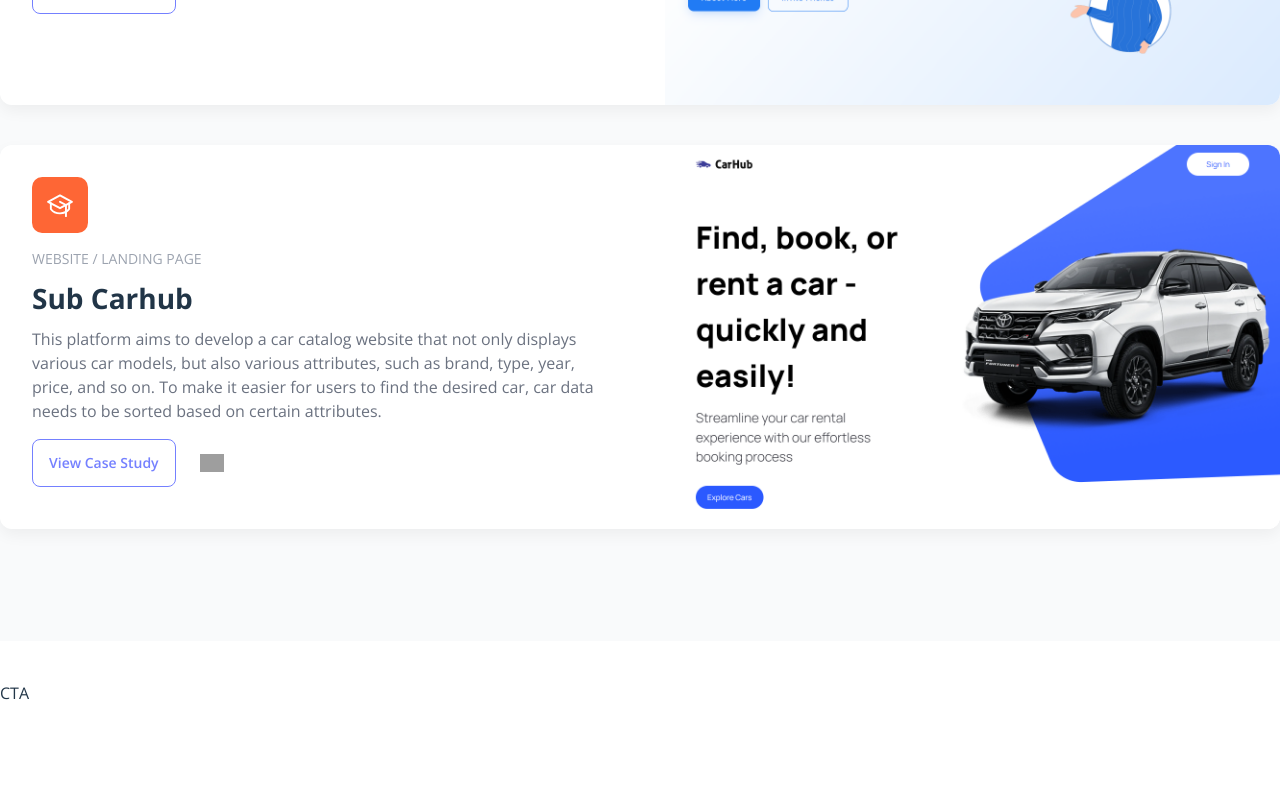
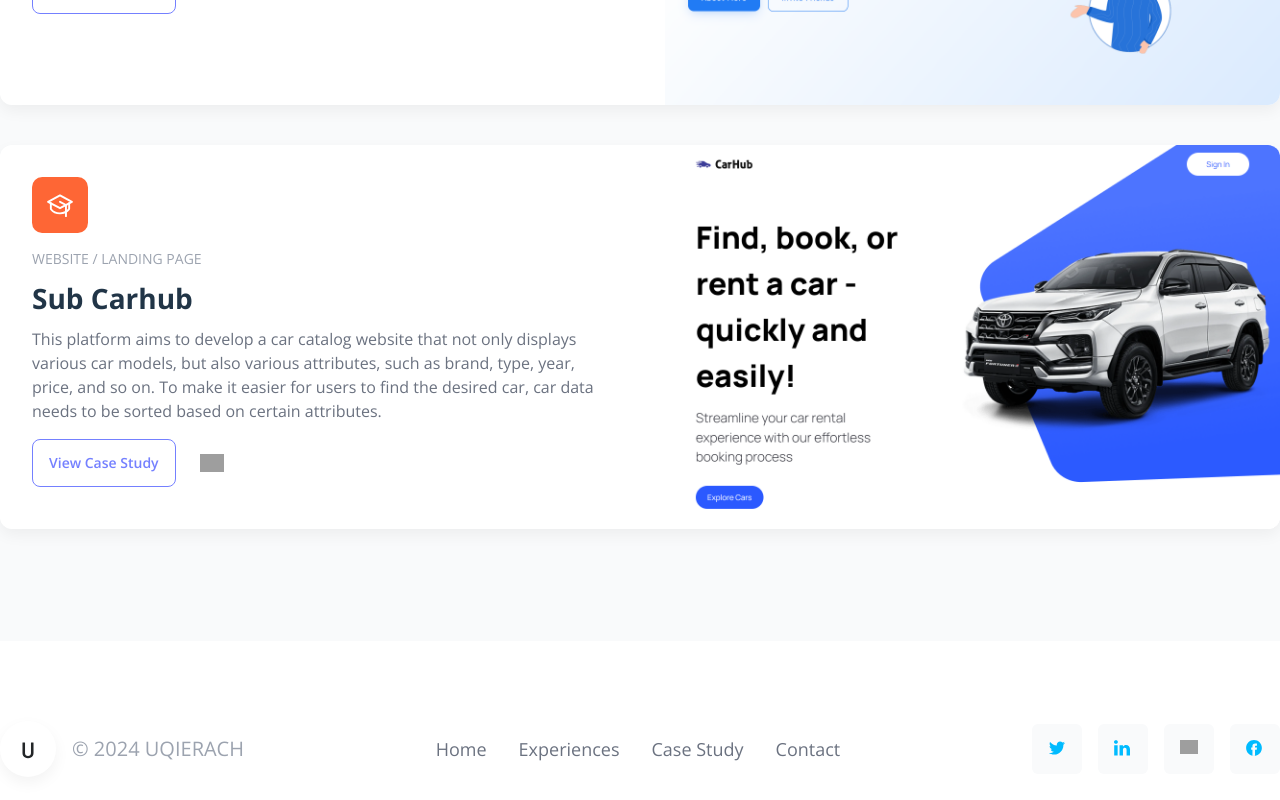
Before and after one commit to uuqkun/portfolio-site, a React (Vite) app: page / in a window 1280 px wide. Shown: the part 1956-2756 px from the top of the page. Built offline with nearby package versions, Linux system fonts and the light colour scheme; grey boxes are pictures that could not be loaded.

Commit message:
Commented CTA

```diff
--- a/src/Pages/Home/Home.tsx
+++ b/src/Pages/Home/Home.tsx
@@ -14,7 +14,7 @@ const Home = () => {
       <Header />
       <ToolsExperiences />
       <CaseStudy />
-      <CTA />
+      {/* <CTA /> */}
       <Footer />
     </div>
   );
```
